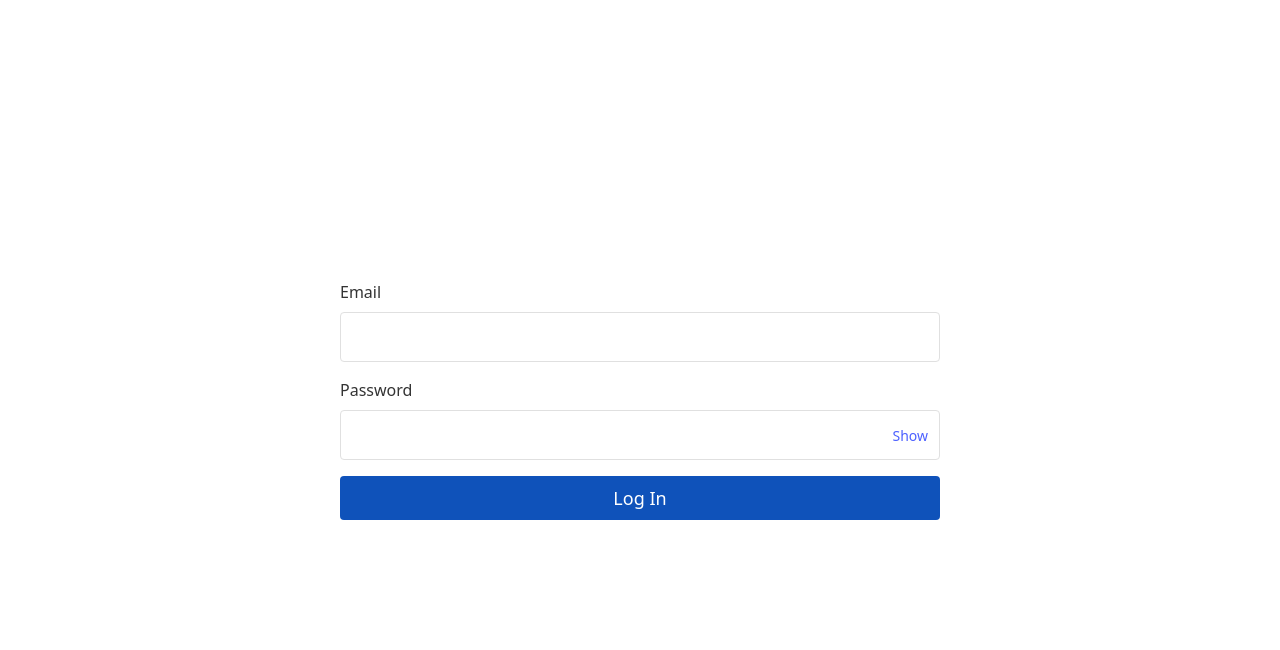
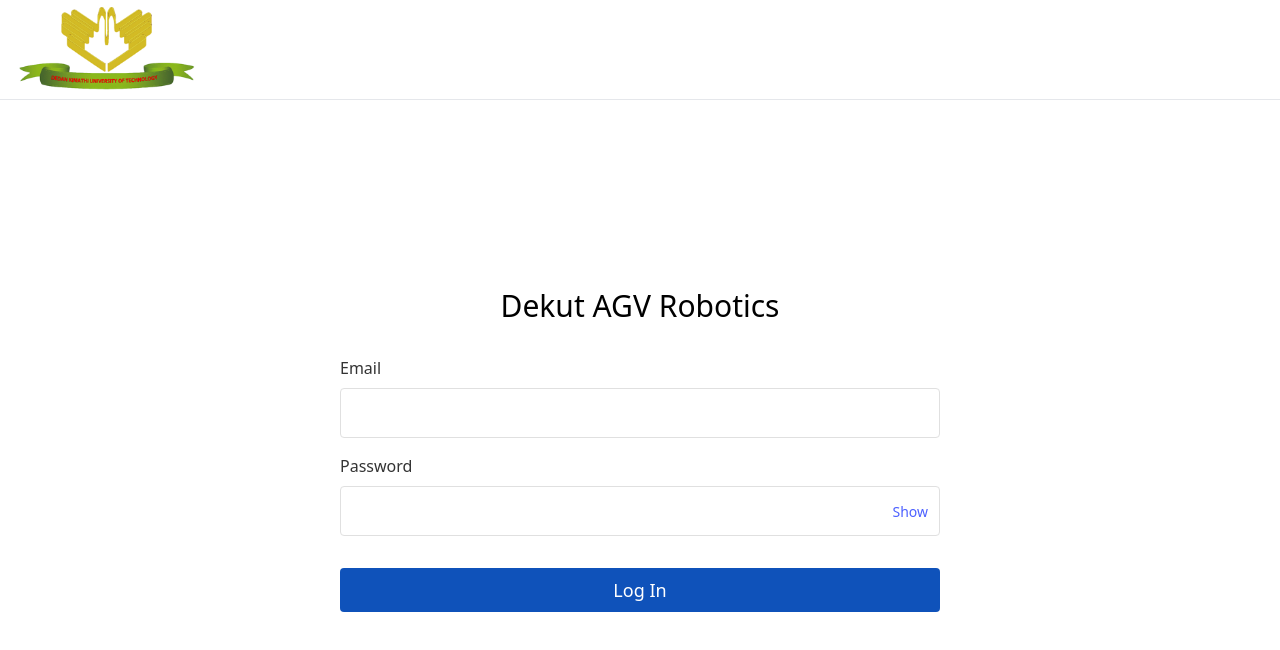
Before and after one commit to agvrobotics/portal, a SvelteKit app in the folder front-end/: page / in a window 1280 px wide. Shown: the top 650 px of the page. Built offline with nearby package versions, Linux system fonts and the light colour scheme.

Commit message:
Login Page complete - frontend

```diff
--- a/front-end/src/app.html
+++ b/front-end/src/app.html
@@ -2,7 +2,7 @@
 <html lang="en">
 	<head>
 		<meta charset="utf-8" />
-		<link rel="icon" href="%sveltekit.assets%/favicon.png" />
+		<link rel="icon" href="%sveltekit.assets%/dekut.png" />
 		<meta name="viewport" content="width=device-width, initial-scale=1" />
 		%sveltekit.head%
 	</head>
--- /dev/null
+++ b/front-end/src/lib/header.svelte
@@ -0,0 +1,3 @@
+<header class="h-[100px] border-b-1 border-gray-200 ">
+    <img src="/dekut.png" alt="Logo" class="h-[90px]"/>
+</header>
--- a/front-end/src/lib/index.js
+++ b/front-end/src/lib/index.js
@@ -1,2 +1,2 @@
-// place files you want to import through the `$lib` alias in this folder.
 export { default as Button } from './button.svelte';
+export { default as Header } from './header.svelte';
--- a/front-end/src/routes/+page.svelte
+++ b/front-end/src/routes/+page.svelte
@@ -1,5 +1,5 @@
 <script>
-  import {Button} from '$lib'
+  import {Button, Header} from '$lib'
   let email = '';
   let password = '';
   let showPassword = false;
@@ -41,14 +41,18 @@
       font-size: 0.875rem;
     }
   </style>
-<main class="h-screen flex">
-  <div class="container max-w-[600px] my-auto mx-auto">
+<main class="h-screen">
+  <Header/>
+  <div style="height: calc(100vh - 100px);" class="flex">
+    <form class="container flex flex-col gap-4 max-w-[600px] my-auto mx-auto max-[600px]:mx-6">
+      <h2 class="text-center text-3xl mb-4">Dekut AGV Robotics</h2>
+      <!--Email-->
       <div class="w-full">
         <label for="email">Email</label>
         <input class="w-full" type="email" id="email" bind:value={email}/>
       </div>
-
-    <div class="w-full mt-4">
+      <!--Password-->
+      <div class="w-full">
         <label for="password">Password</label>
         <div class="password-container">
           <input
@@ -67,5 +71,6 @@
         onClick={handleLogin}
         externalClass="mt-4 w-full"
       >Log In</Button>
+    </form>
   </div>
 </main>
```
Also changed, not shown: front-end/static/dekut.png (added), front-end/static/favicon.png (deleted). Lines whose indentation alone changed are shown as unchanged.
